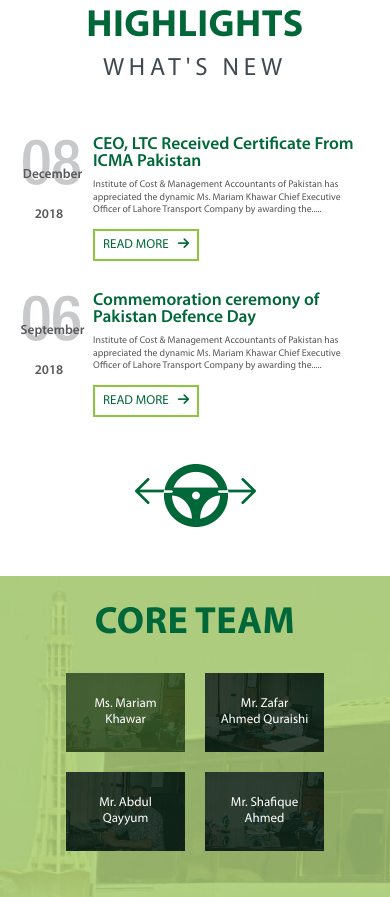
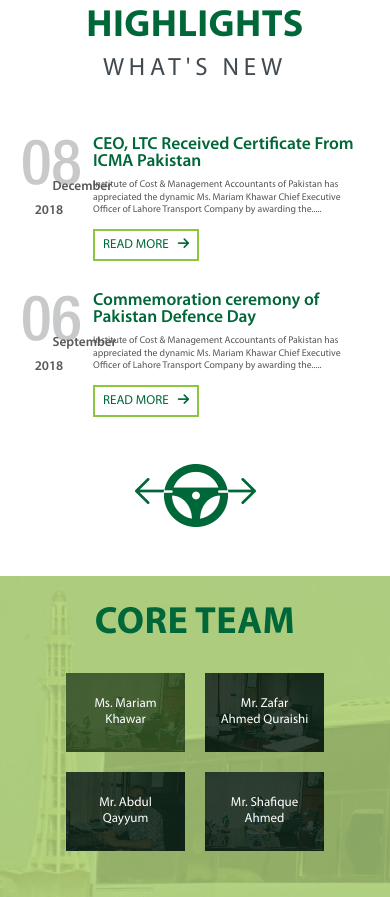
Before and after one commit to Awais-Rao/LTC, a plain HTML site: page index.html in a window 390 px wide. Shown: the part 2564-3461 px from the top of the page. Drawn offline with nearby package versions, Linux system fonts and the light colour scheme.

Commit message:
Finalized

```diff
--- a/assets/css/style.css
+++ b/assets/css/style.css
@@ -1871,8 +1871,11 @@ transform: translateX(-90%);
    font-size: 47pt !important;
    transform: translateX(-20pt) !important;
  }
+ .calander_month{
+  transform: translateY(-20%) !important;
+ }
  .calander_year{
-   transform: translateY(-130%) translateX(-10pt) !important;
+   transform: translateY(-150%) translateX(-10pt) !important;
  }
  .highlight_slider_btn{
    transform: translateY(-9pt);
```
